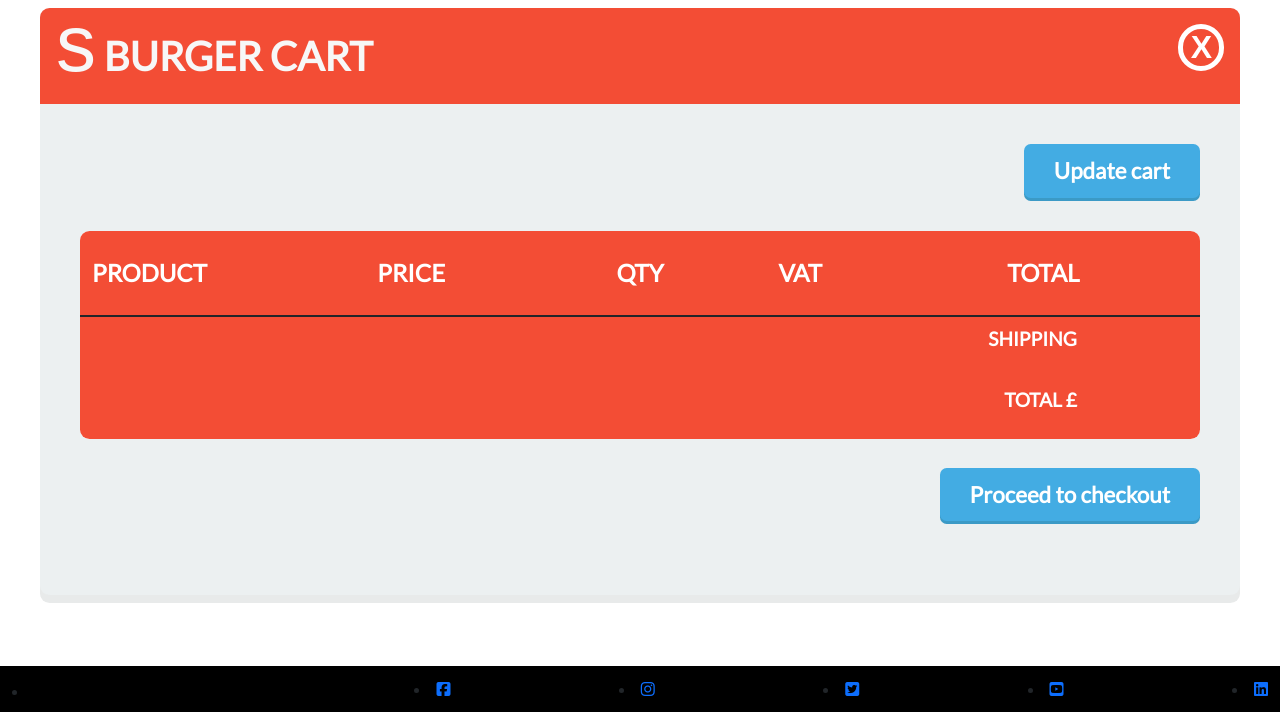
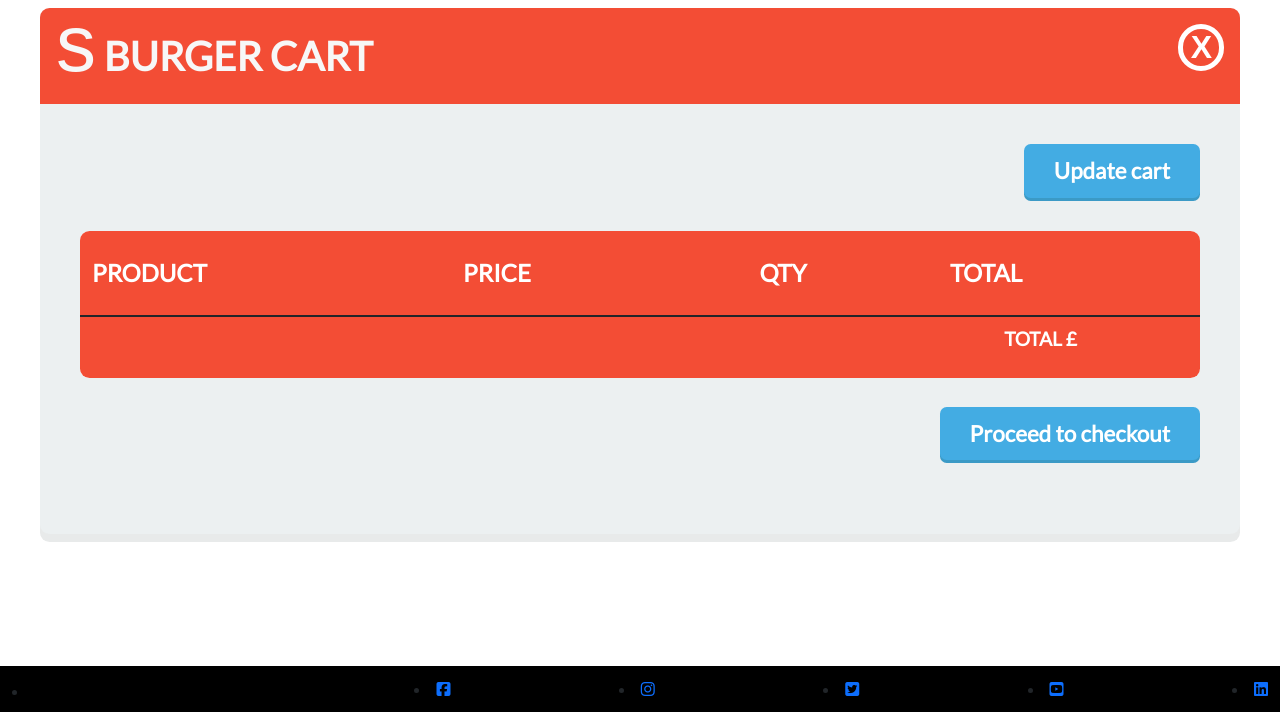
Before and after one commit to ANDREWAHN-UK/Commerce, a Django app: template cart/templates/cart/cart.html in a window 1280 px wide. Shown: the part 88-800 px from the top of the page. Run offline with Django 4.2, Linux system fonts and the light colour scheme; the template is opened without the code that fills it, so the values that code supplies are empty; parts of the project's set-up code (start-up, migrations or seed data) failed here and were passed over; some libraries are stand-ins or nearby versions.

Commit message:
cart - remove VAt field; remove shipping field

```diff
--- a/cart/templates/cart/cart.html
+++ b/cart/templates/cart/cart.html
@@ -31,7 +31,6 @@
 					Price
 				</div>
 				<div class="col col-qty align-center">QTY</div>
-				<div class="col">VAT</div>
 				<div class="col">Total</div>
 			</div>
 
@@ -65,12 +64,6 @@
 
 				<div class="row layout-inline">
 					<div class="col">
-						<p class ="cart-end">Shipping</p>
-					</div>
-					<div class="col "></div>
-				</div>
-				<div class="row layout-inline">
-					<div class="col">
 						<p class ="cart-end">Total £ {{order.get_cart_total|floatformat:2}}</p>
 					</div>
 					<div class="col"></div>
```
